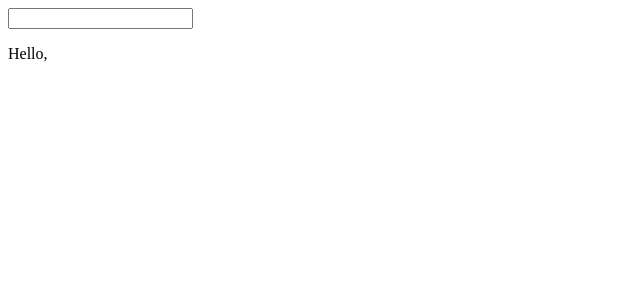
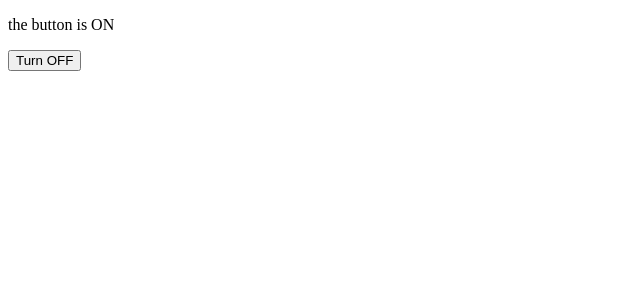
Before and after one commit to Bicir1/CodeWithDugsiiye, a React (Vite) app in the folder REACT/getten-started/: page / in a window 1280 px wide. Shown: the top 300 px of the page, without its empty margins (0-640 px from the left). Built offline with nearby package versions, Linux system fonts and the light colour scheme.

Commit message:
commited

```diff
--- a/REACT/getten-started/src/App.jsx
+++ b/REACT/getten-started/src/App.jsx
@@ -1,15 +1,10 @@
-import { useState } from "react";
+import ToggleButton from "./ToggleButton";
 
 const App = () => {
-    const [name , setName] = useState(" ");
-    const handellChange = (event) =>{
-        console.log(event.target.value)
-        setName(event.target.value)
-    }
+
     return (
         <div>
-            <input type="text" value={name} onChange={handellChange}/>
-            <p>Hello, {name}</p>
+            <ToggleButton/>
         </div>
     );
 };
--- /dev/null
+++ b/REACT/getten-started/src/ToggleButton.jsx
@@ -0,0 +1,19 @@
+import { useState } from "react";
+
+const ToggleButton  = () => {
+    const [isOn , setIsOn] = useState(true)
+    const trunLigth = () => {
+        setIsOn(!isOn);
+    }
+
+    return (
+        <div>
+            <p>the button is {isOn ? "ON" : "OFF"}</p>
+
+
+            <button onClick={trunLigth}>Turn {isOn ? "OFF" : "ON"} </button>
+        </div>
+    );
+};
+
+export default ToggleButton ;
```
